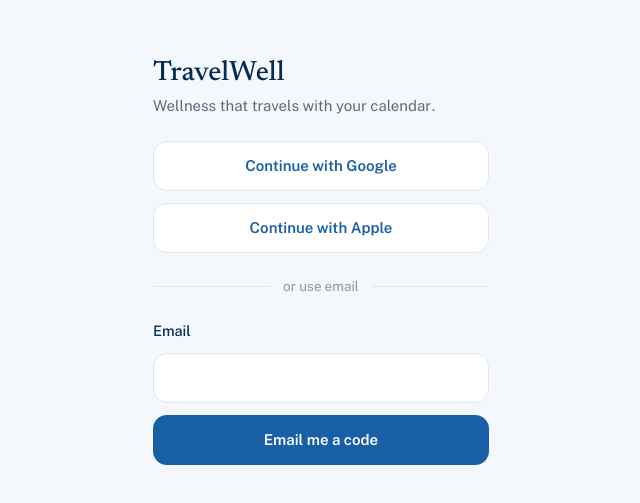
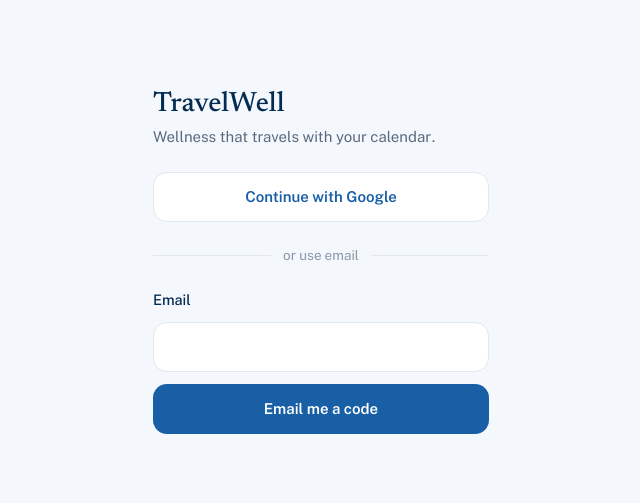
Before and after one commit to scrivner-solutions/travelwell-agent, a React (Vite) app in the folder frontend/: page /sign-in in a window 1280 px wide. Shown: the part 139-642 px from the top of the page, without its empty margins (319-959 px from the left). Built offline with nearby package versions, Linux system fonts and the light colour scheme.

Commit message:
refactor: defer apple sign-in, google-only oauth

```diff
--- a/frontend/src/api/schema.d.ts
+++ b/frontend/src/api/schema.d.ts
@@ -962,7 +962,7 @@ export interface operations {
             query?: never;
             header?: never;
             path: {
-                provider: "google" | "apple";
+                provider: "google";
             };
             cookie?: never;
         };
--- a/frontend/src/features/onboarding/SignInScreen.tsx
+++ b/frontend/src/features/onboarding/SignInScreen.tsx
@@ -32,7 +32,7 @@ export function SignInScreen() {
     onSuccess: () => void navigate({ to: '/today' }),
   })
 
-  const startOauth = (provider: 'google' | 'apple') => {
+  const startOauth = (provider: 'google') => {
     window.location.href = `${runtimeConfig().apiBaseUrl}/api/v1/auth/oauth/${provider}/start`
   }
 
@@ -50,9 +50,6 @@ export function SignInScreen() {
       <div className="flex flex-col gap-3">
         <Button variant="secondary" onClick={() => startOauth('google')}>
           Continue with Google
-        </Button>
-        <Button variant="secondary" onClick={() => startOauth('apple')}>
-          Continue with Apple
         </Button>
       </div>
 
```
Also changed, not shown: 2 other files (tests, documents, lock files or other folders).
